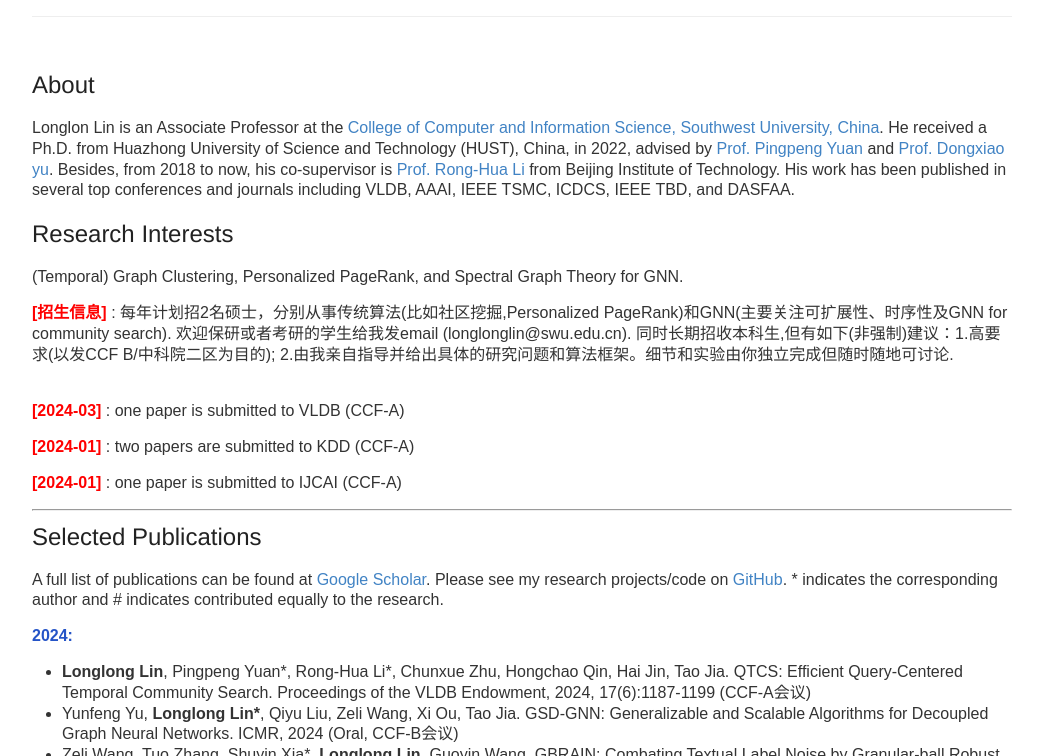
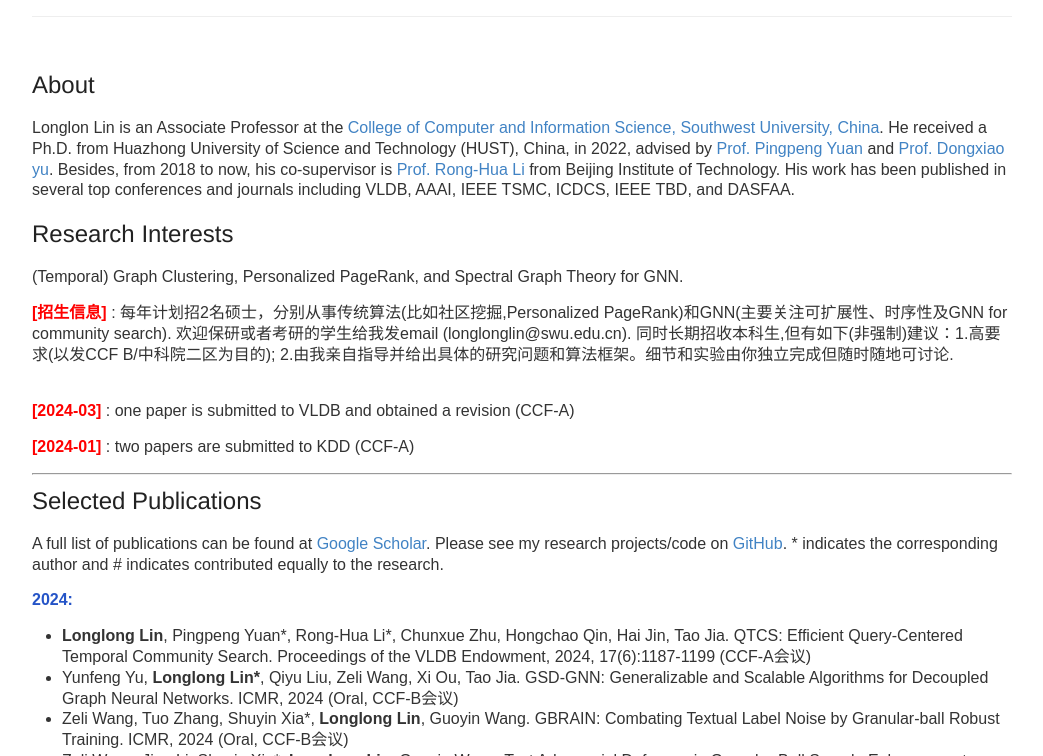
Before and after one commit to longlonglin/longlonglin.github.io, a Jekyll site: the page built from index.md, in a window 1280 px wide and 900 px high, cut to the strip 144-900 px from the top of the window. Shown: the whole strip, without its empty margins (118-1161 px from the left). Built offline with Jekyll 4.4.1, drawn with Linux system fonts in a browser that asks for light colours; our own code applies the rules of GitHub Pages for plain Markdown files.

Commit message:
Update index.md

```diff
--- a/index.md
+++ b/index.md
@@ -14,12 +14,9 @@
 
 
 
-<b> <font color="#FF0000">[2024-03]</font> </b>: one paper is submitted to VLDB  (CCF-A)
+<b> <font color="#FF0000">[2024-03]</font> </b>: one paper is submitted to VLDB and obtained a revision  (CCF-A)
 
 <b> <font color="#FF0000">[2024-01]</font> </b>: two papers are submitted to KDD  (CCF-A)
-
-<b> <font color="#FF0000">[2024-01]</font> </b>: one paper is submitted to IJCAI  (CCF-A)
-
 
 
 ___
```
